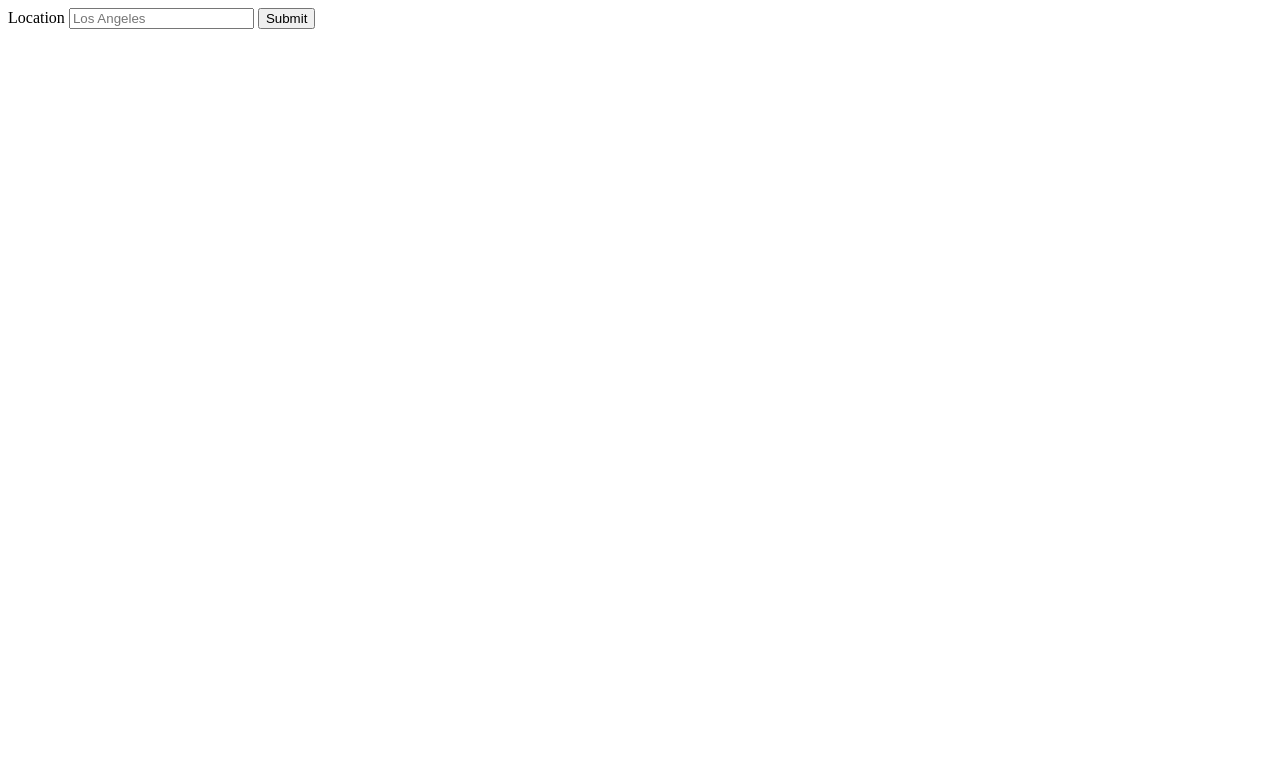
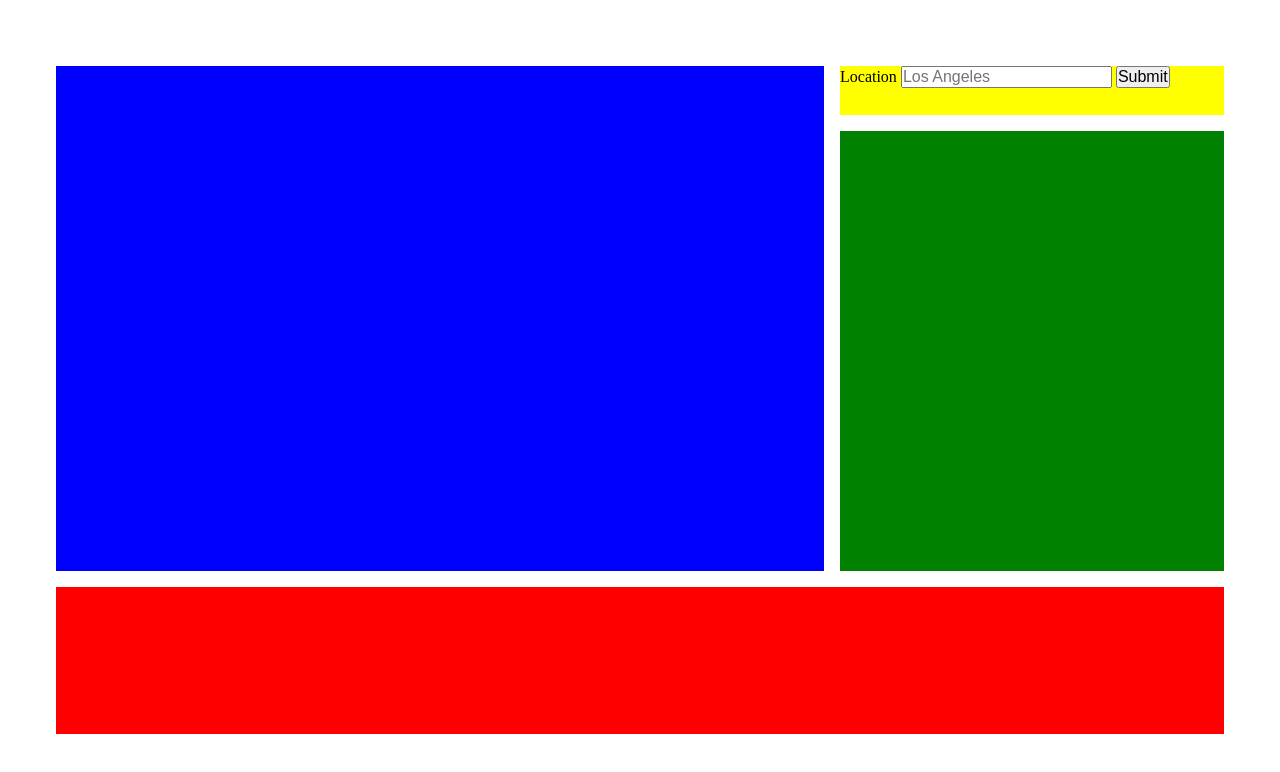
Before and after one commit to datderek/weatherman, a website built with webpack: page src/index.html in a window 1280 px wide. Built offline with nearby package versions, Linux system fonts and the light colour scheme; no server answers.

Commit message:
Set up grid layout

```diff
--- a/src/index.html
+++ b/src/index.html
@@ -6,18 +6,21 @@
   <title>WeatherNow</title>
 </head>
 <body>
+  </div>
+  <main>
+    <div id="current">
+      <div id="details"></div>
+      <div id="hourly"></div>
+    </div>
+    <div id="controls">
       <form>
         <label for="location">Location</label>
         <input type="text" id="location" name="location" placeholder="Los Angeles">
         <button type="submit">Submit</button>
       </form>
-  <div id="current">
-    <div id="details"></div>
-    <div id="hourly"></div>
     </div>
     <div id="additional-details"></div>
     <div id="forecast">
-
-  </div>
+  </main>
 </body>
 </html>
--- a/src/style.css
+++ b/src/style.css
@@ -0,0 +1,43 @@
+* {
+  box-sizing: border-box;
+  padding: 0;
+  margin: 0;
+  font-size: 1rem;
+  font-weight: normal;
+}
+
+body {
+  height: 100vh;
+  display: flex;
+  justify-content: center;
+  align-items: center;
+}
+
+main {
+  height: min(100vh, 700px);
+  width: min(100vw, 1200px);
+  padding: 1rem;
+  display: grid;
+  grid-template-columns: 2fr 1fr;
+  grid-template-rows: 1fr 9fr 3fr;
+  gap: 1rem;
+}
+
+#current {
+  grid-row: 1 / 3;
+  background-color: blue;
+}
+
+#forecast {
+  grid-row: 3;
+  grid-column: 1 / 3;
+  background-color: red;
+}
+
+#controls {
+  background-color: yellow;
+}
+
+#additional-details {
+  background-color: green;
+}
```
Lines whose indentation alone changed are shown as unchanged.
